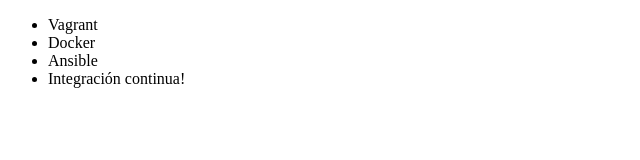
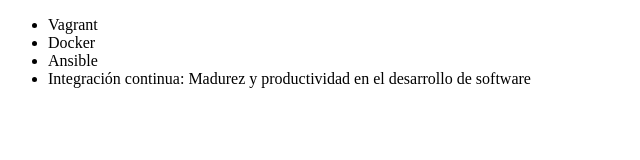
Before and after one commit to florenciamorisse/git-de-oracle, a plain HTML site: page index.html in a window 1280 px wide. Shown: the whole page, without its empty margins (0-640 px from the left). Drawn offline with Linux system fonts and the light colour scheme.

Commit message:
renombrando titulo de integracion

```diff
--- a/index.html
+++ b/index.html
@@ -11,7 +11,7 @@
         <li>Vagrant</li>
         <li>Docker</li>
         <li>Ansible</li>
-        <li>Integración continua!</li>
+        <li>Integración continua: Madurez y productividad en el desarrollo de software</li>
     </ul>
 </body>
 </html>
```
